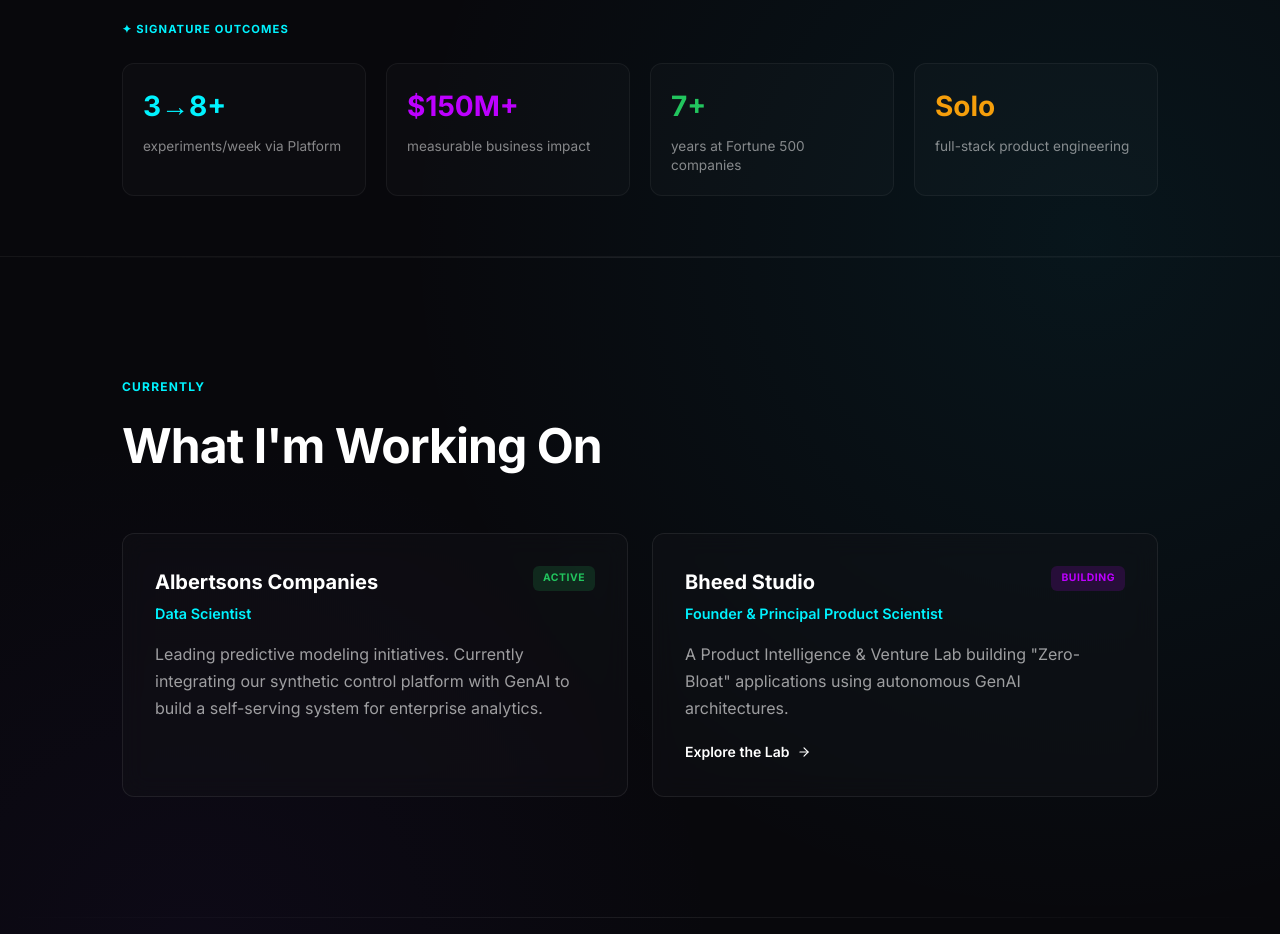
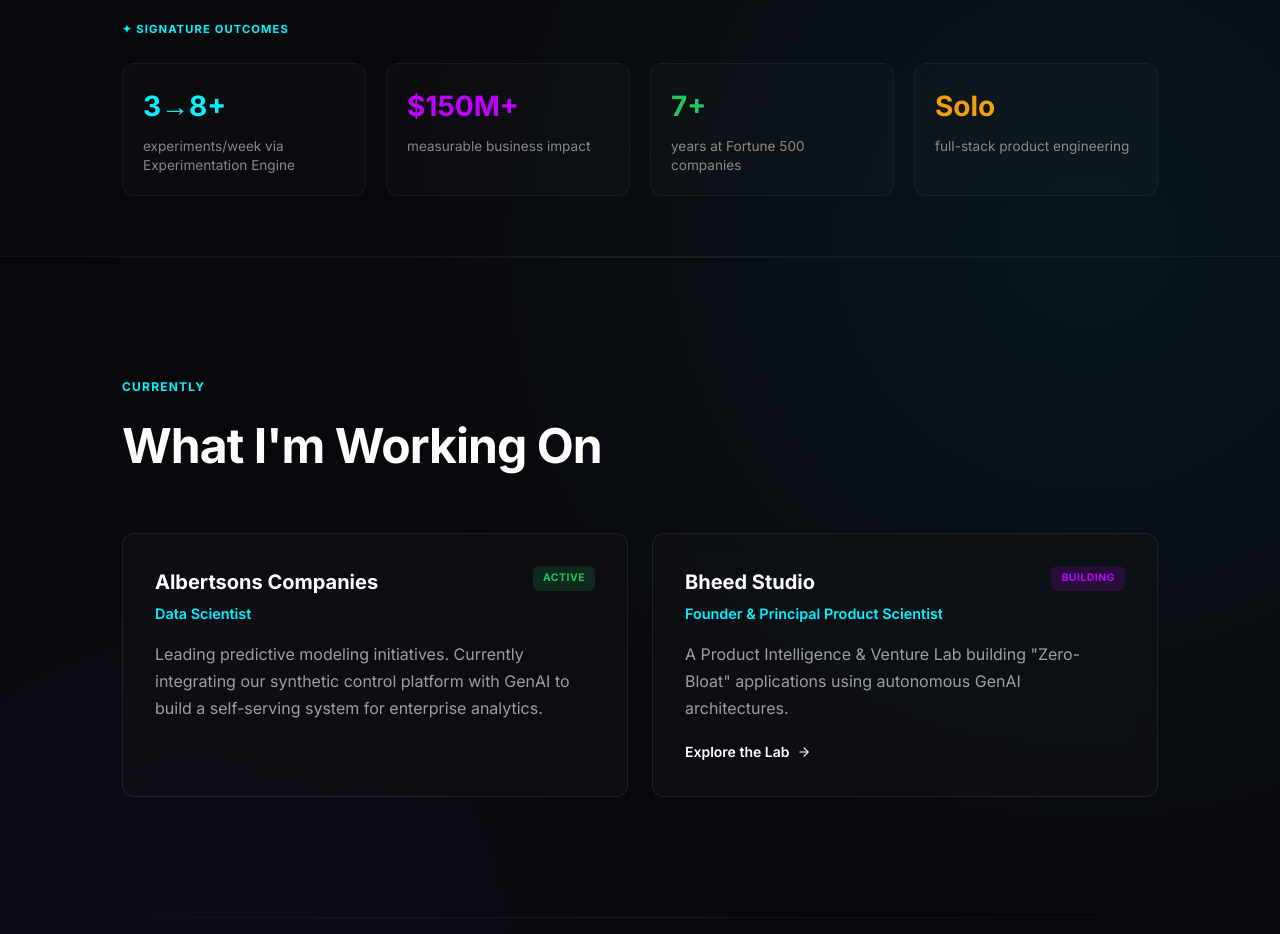
Before and after one commit to justsuyash/justsuyash_portfolio, a Next.js app: page / in a window 1280 px wide. Shown: the part 840-1774 px from the top of the page. Built offline with nearby package versions, Linux system fonts and the light colour scheme.

Commit message:
chore: Update metric label to Experimentation Engine

```diff
--- a/src/app/page.js
+++ b/src/app/page.js
@@ -385,7 +385,7 @@ const HomePage = () => {
                             gap: '20px'
                         }}>
                             {[
-                                { metric: '3→8+', label: 'experiments/week via Platform', color: '#00f3ff' },
+                                { metric: '3→8+', label: 'experiments/week via Experimentation Engine', color: '#00f3ff' },
                                 { metric: '$150M+', label: 'measurable business impact', color: '#bd00ff' },
                                 { metric: '7+', label: 'years at Fortune 500 companies', color: '#22c55e' },
                                 { metric: 'Solo', label: 'full-stack product engineering', color: '#f59e0b' }
```
